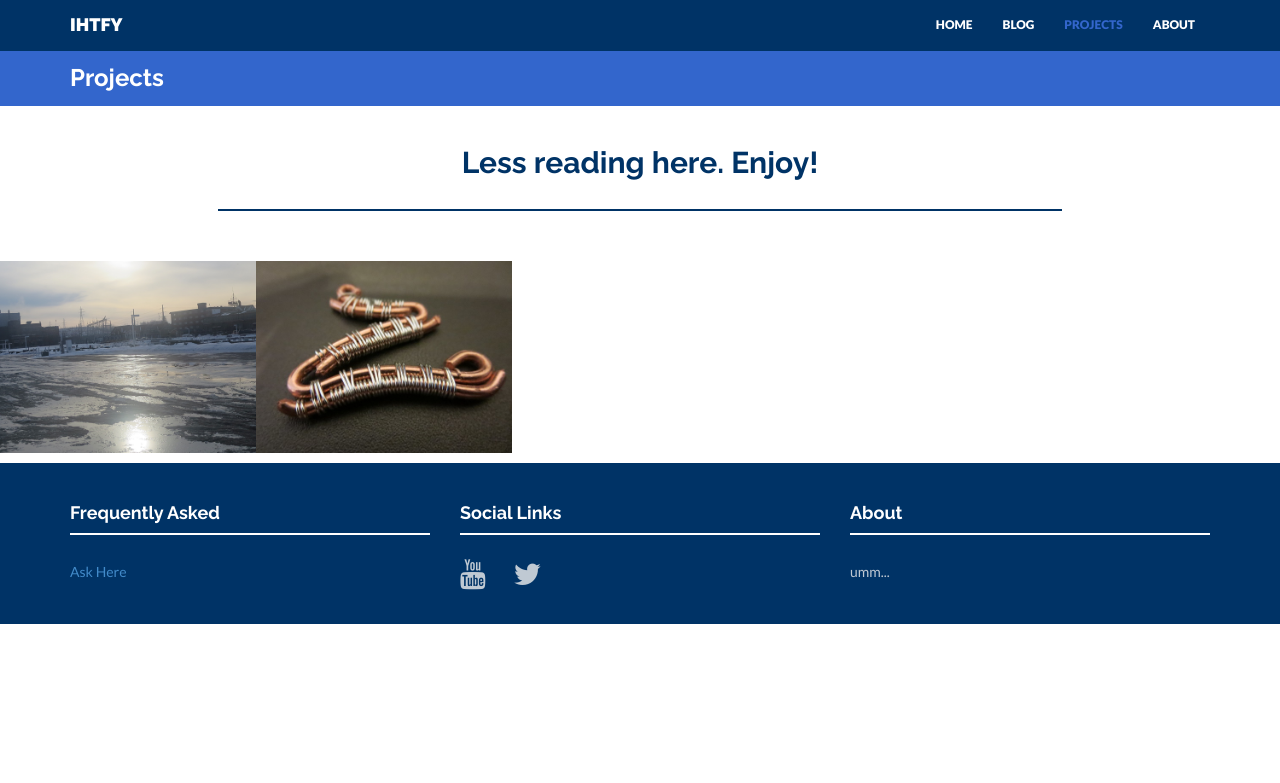
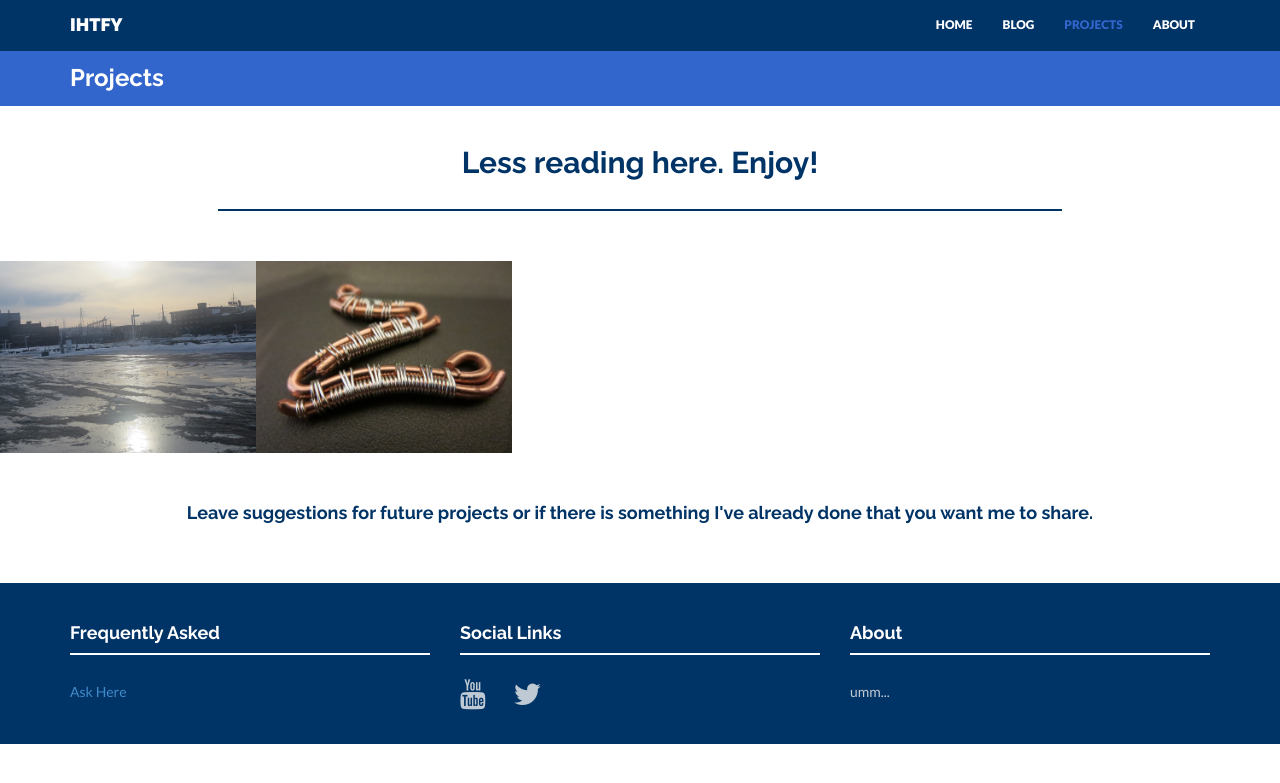
Before and after one commit to IHTFY/-DEFUNCT-frankiemercado.github.io, a Jekyll site: the page built from portfolio.html, in a window 1280 px wide. Shown: the top 783 px of the page. Built offline with Jekyll 4.4.1, drawn with Linux system fonts in a browser that asks for light colours; nearby versions of some CDN libraries; comment, search, counter and statistics services are not loaded.

Commit message:
Add comment section to projects page. Fix footer by adding length.

```diff
--- a/_layouts/portfolio.html
+++ b/_layouts/portfolio.html
@@ -6,3 +6,16 @@
   {{ content }}
 
 {% include portfolio.html %}
+
+<div class="spacing"></div>
+
+<div class="container mtb">
+    <div class="row">
+		<center><h4>Leave suggestions for future projects or if there is something I've already done that you want me to share.</h4></center>
+
+		<div class="spacing"></div>
+
+		{% include disqus.html %}
+
+    </div><! --/row -->
+</div><! --/container -->
```
